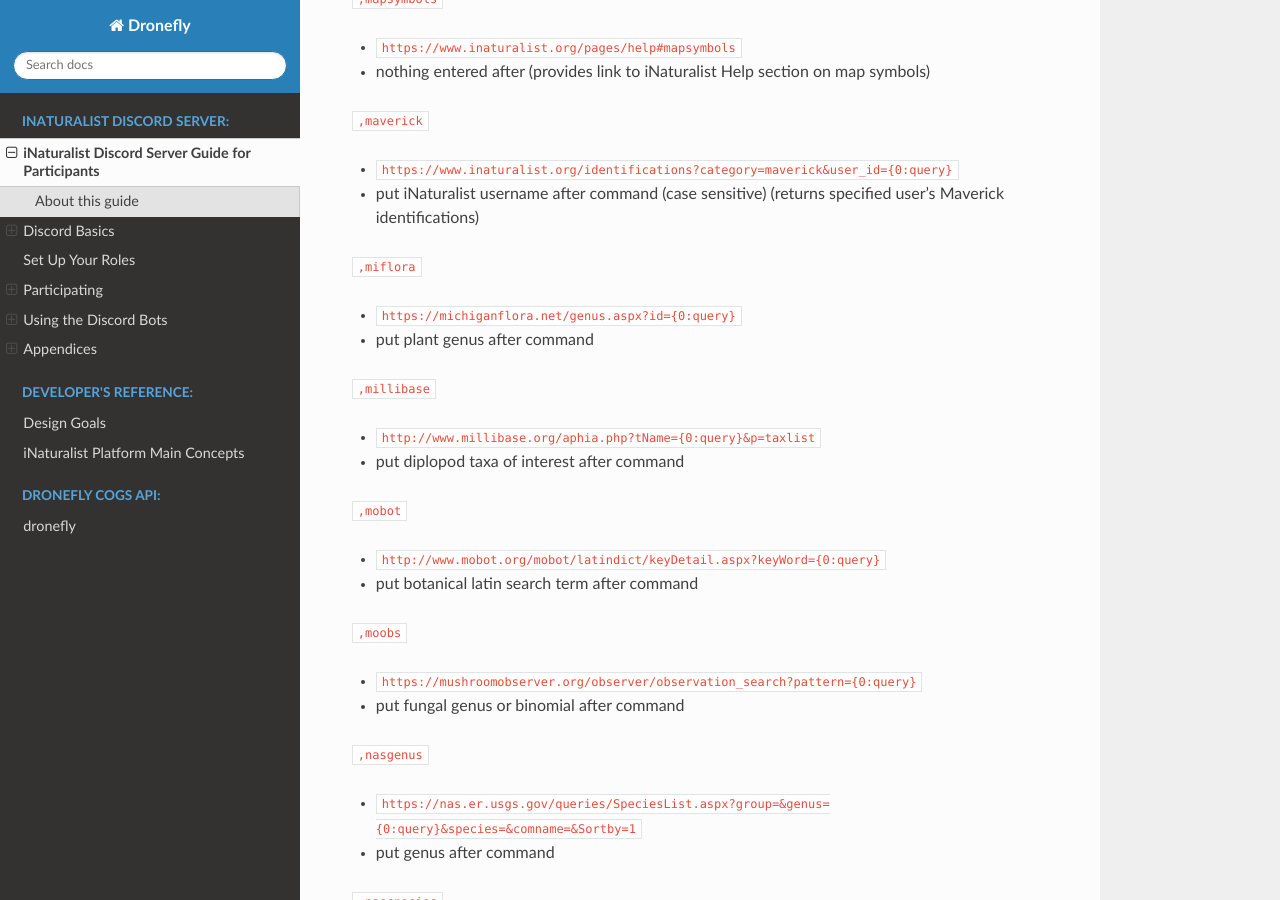
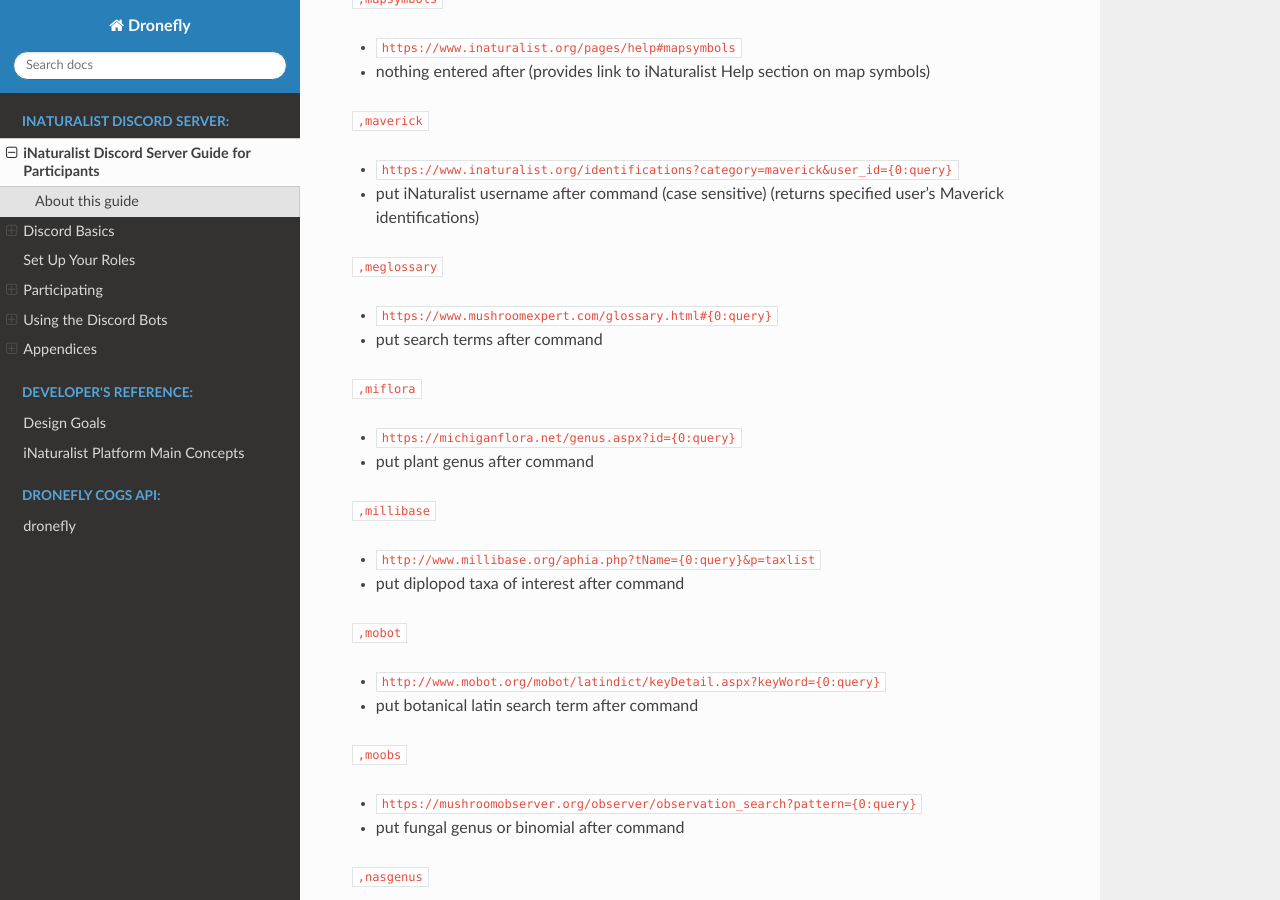
Before and after one commit to dronefly-garden/dronefly, a Sphinx documentation site: the page built from docs/guide_for_participants.rst, in a window 1280 px wide and 900 px high, scrolled down 22109 px. Built offline with Sphinx 7.4.7 and the Read the Docs theme 2.0.0, drawn with Linux system fonts in a browser that asks for light colours.

Commit message:
Update guide_for_participants.rst
Added meglossary customcom

```diff
--- a/docs/guide_for_participants.rst
+++ b/docs/guide_for_participants.rst
@@ -701,6 +701,11 @@
 - ``https://www.inaturalist.org/identifications?category=maverick&user_id={0:query}``
 - put iNaturalist username after command (case sensitive) (returns specified user's Maverick identifications)
 
+``,meglossary``
+
+- ``https://www.mushroomexpert.com/glossary.html#{0:query}``
+- put search terms after command
+
 ``,miflora``
 
 - ``https://michiganflora.net/genus.aspx?id={0:query}``
```
